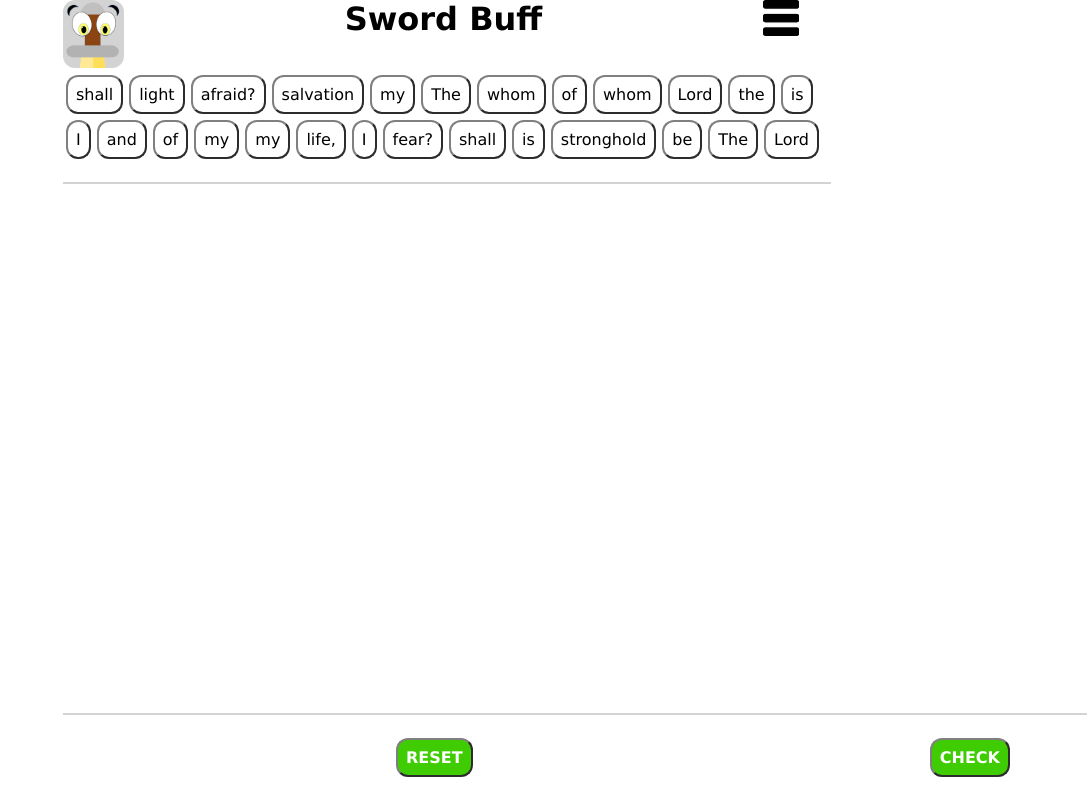
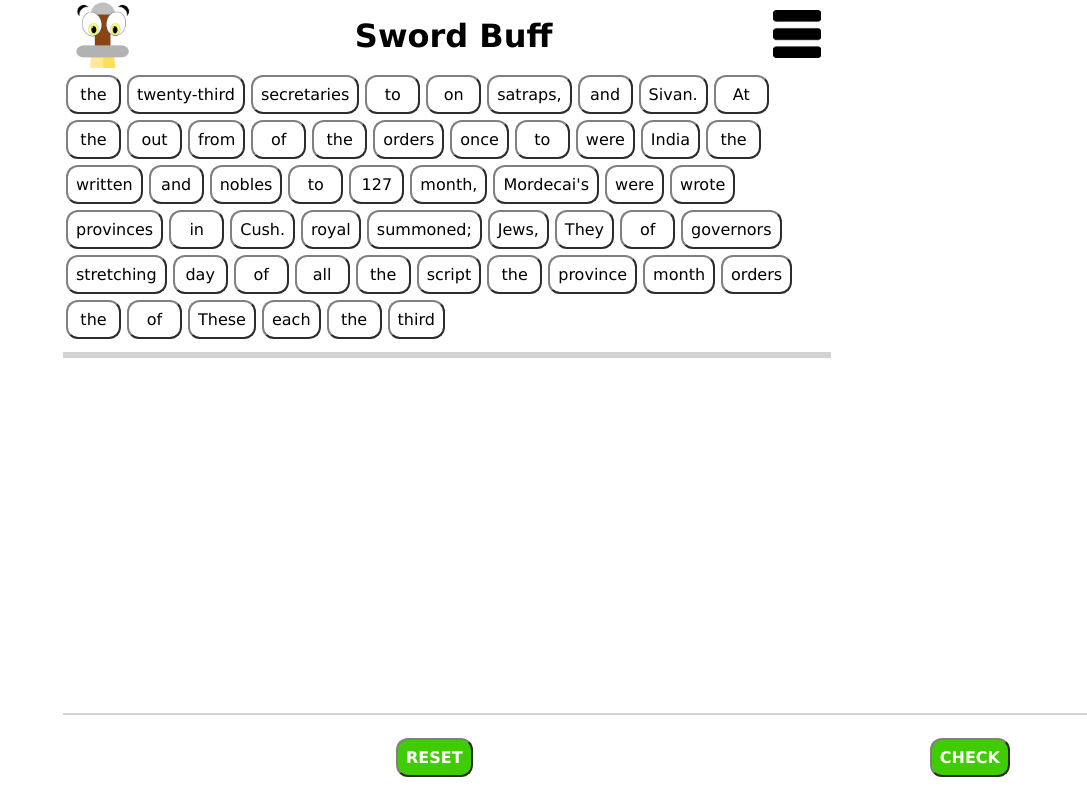
Before and after one commit to jonathanlangdon/swordBuff, a plain HTML site: page buff.html in a window 1280 px wide. Shown: the whole page, without its empty margins (193-1280 px from the left). Drawn offline with Linux system fonts and the light colour scheme.

Commit message:
1.5 adjustments to visuals -button size, line between drop and bank, etc

```diff
--- a/buff.html
+++ b/buff.html
@@ -10,8 +10,7 @@
     <div class="grid-container">
       <div class="header">
         <div class="logo"><img src="graphics/logo-zoom1.png" alt="Sword Buff Logo"></div>
-        <div class="title"><h1>Sword Buff</h1></div>
-        <div class="verse"></div>
+        <div class="title"><h1>Sword Buff</h1><div class="verse"></div></div>
         <div class="menu-button"><img src="graphics/menu-1.png" alt="menu"></div>
       </div>
       <div class="side1"></div>
--- a/script-buff.js
+++ b/script-buff.js
@@ -1,5 +1,5 @@
 // Define the verse string
-const verseString = "The Lord is my light and my salvation whom shall I fear? The Lord is the stronghold of my life, of whom shall I be afraid?";
+const verseString = "At once the royal secretaries were summoned; on the twenty-third day of the third month, the month of Sivan. They wrote out all Mordecai's orders to the Jews, and to the satraps, governors and nobles of the 127 provinces stretching from India to Cush. These orders were written in the script of each province";
 // Split the verse string into an array of words and shuffle them
 const verseArray = verseString.split(" ").sort(() => Math.random() - 0.5);
 
@@ -26,8 +26,8 @@ for (const word of verseArray) {
 wordBankContainer.appendChild(fragment);
 
 // Set the fixed height of the container using CSS
-const containerHeight = wordBankContainer.offsetHeight;
-wordBankContainer.style.height = `${containerHeight}px`;
+//const containerHeight = wordBankContainer.offsetHeight;
+//wordBankContainer.style.height = `${containerHeight}px`;
 
 // Get all the word buttons and add event listeners to them
 const wordButtons = document.querySelectorAll('.word-button');
--- a/style-buff.css
+++ b/style-buff.css
@@ -17,6 +17,7 @@ button {
   margin: 3px;
   font-weight: 500;
   border-color: gray;
+  min-width: 55px;
 }
 
 h1, h2 {
@@ -37,11 +38,14 @@ h1, h2 {
 
 .header {
   grid-area: header;
-  display: grid;
-  grid-template-columns: 61px 3fr 68px;
-  grid-template-areas:
-    "logo title menu-button"
-    "logo verse menu-button";
+  display: flex;
+  justify-content: space-between;
+  align-items: center;
+  width: 100%;
+  padding-left: 10px;
+  padding-right: 10px;
+  box-sizing: border-box;
+  border-botom: 2px solid lightgray;
 }
 
 .side1 {
@@ -62,7 +66,7 @@ h1, h2 {
 
 .logo img {
   height: auto;
-  background-color: lightgray;
+  /*background-color: lightgray;*/
   border-radius: var(--web-ui_button-border-radius,12px);
   max-height: 68px;
   max-width: 100%;
@@ -73,10 +77,9 @@ h1, h2 {
 }
 
 .menu-button img {
-  height: 50%;
-  width: auto;
-  max-height: 38px;
-  max-width: 38px;
+  height: auto;
+  max-height: 48px;
+  max-width: 100%;
 }
 
 .verse {
@@ -87,12 +90,8 @@ h1, h2 {
   grid-area: drop-area;
   display: grid;
   grid-template-rows: auto;
-  border-top: 2px solid lightgray;
-}
-
-.drop-line {
-  border-top: 2px solid lightgray;
-  padding: 25px;
+  border-top: 6px solid lightgray;
+  padding-top: 10px;
 }
 
 #word-bank {
@@ -101,7 +100,7 @@ h1, h2 {
   align-items: baseline;
   vertical-align: top;
   flex-wrap: wrap;
-  margin-bottom: 20px;
+  margin-bottom: 10px;
 }
 
 #input-box {
@@ -118,7 +117,6 @@ h1, h2 {
   display: flex;
   justify-content: space-between;
   align-items: center;
-  background-color: white;
   position: fixed;
   bottom: 0;
   width: 100%;
```
